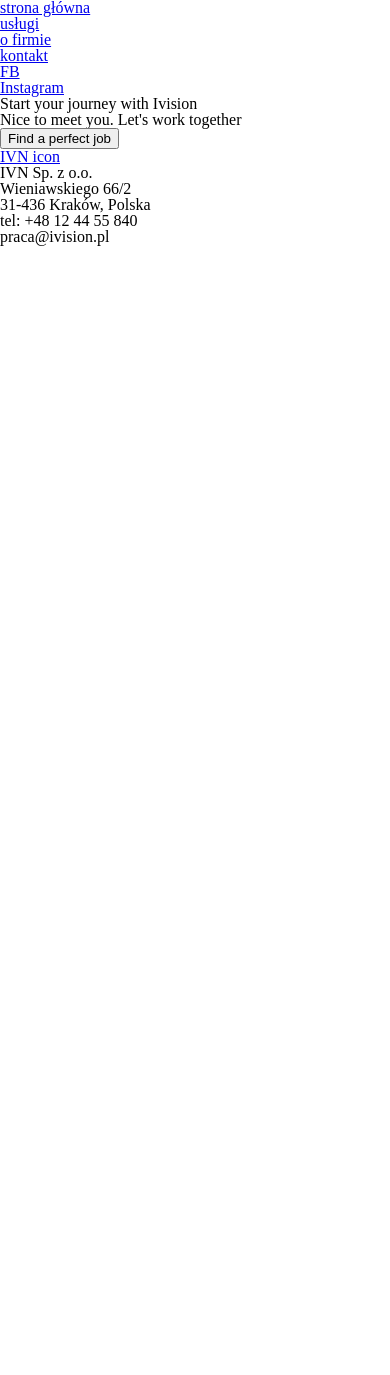
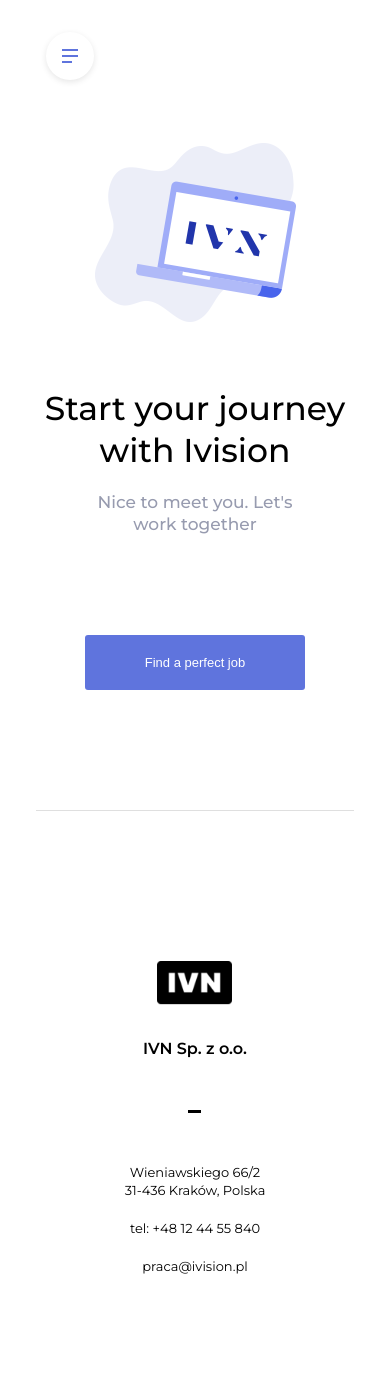
Before and after one commit to erq-programmer/ivision-frontend, a website built with webpack: page src/index.html in a window 390 px wide. Before the commit the page ends 844 px from the top, so only its background shows below. Built offline with nearby package versions, Linux system fonts and the light colour scheme.

Commit message:
Added first page for mobile

```diff
--- a/package.json
+++ b/package.json
@@ -24,6 +24,7 @@
     "node-sass": "^4.14.1",
     "optimize-css-assets-webpack-plugin": "^5.0.3",
     "postcss-loader": "^3.0.0",
+    "prettier": "^2.1.2",
     "sass-loader": "^7.3.1",
     "style-loader": "^0.23.1",
     "webpack": "^4.42.1",
@@ -32,8 +33,7 @@
     "webpack-merge": "^4.2.2"
   },
   "dependencies": {
-    "clean-webpack-plugin": "^2.0.2",
-    "prettier": "^2.1.2"
+    "clean-webpack-plugin": "^2.0.2"
   },
   "browserslist": [
     "last 2 version",
--- a/src/index.html
+++ b/src/index.html
@@ -1,54 +1,65 @@
 <!DOCTYPE html>
 <html lang="en">
-
   <head>
     <meta charset="UTF-8" />
     <meta name="viewport" content="width=device-width, initial-scale=1.0" />
     <meta http-equiv="X-UA-Compatible" content="ie=edge" />
-  <link href="https://fonts.googleapis.com/css2?family=Montserrat:wght@400;500;600&display=swap" rel="stylesheet">
+    <link
+      href="https://fonts.googleapis.com/css2?family=Montserrat:wght@400;500;600&display=swap"
+      rel="stylesheet"
+    />
     <title>ivision</title>
   </head>
 
   <body>
-  <header>
+    <header class="header">
       <nav>
-      <ul>
-        <li><a href="#">strona główna</a></li>
-        <li><a href="#">usługi</a></li>
-        <li><a href="#">o firmie</a></li>
-        <li><a href="#">kontakt</a></li>
+        <button class="hamburger" aria-expanded="false">
+          <span class="sr-only">Otwórz/zamknij menu</span>
+          <span class="hamburger__box">
+            <span class="hamburger__inner"></span>
+          </span>
+        </button>
+        <div class="navigation">
+          <ul class="navigation__list">
+            <li class="navigation__item"><a href="#">strona główna</a></li>
+            <li class="navigation__item"><a href="#">usługi</a></li>
+            <li class="navigation__item"><a href="#">o firmie</a></li>
+            <li class="navigation__item"><a href="#">kontakt</a></li>
           </ul>
+          <ul class="social__list">
+            <li class="social__item"><a href="#">FB</a></li>
+            <li class="social__item"><a href="#">Instagram</a></li>
+          </ul>
+        </div>
       </nav>
-    <section>
-      <ul>
-        <li><a href="#">FB</a></li>
-        <li><a href="#">Instagram</a></li>
+    </header>
+    <main>
+      <section class="hero">
+        <picture class="hero__picture">
+          <source srcset="./assets/image@2x.png" media="(min-width: 600px)" />
+          <img src="./assets/image.png" alt="Laptop ilustration with IVN company logo" />
+        </picture>
+        <h1 class="hero__title">Start your journey with Ivision</h1>
+        <p class="hero__subtitle">Nice to meet you. Let's work together</p>
+        <button class="hero__button">Find a perfect job</button>
+      </section>
+      <aside class="company">
+        <a class="company__link" href="#"
+          ><picture class="company__logo">
+            <source srcset="./assets/PNG_Global@2x.png" media="(min-width: 600px)" />
+            <img src="./assets/PNG_Global.png" alt="IVN logo" /> </picture
+        ></a>
+        <section class="company__details">
+          <h2 class="details__heading">IVN Sp. z o.o.</h2>
+          <ul class="details__list">
+            <li class="details__item">Wieniawskiego 66/2</li>
+            <li class="details__item">31-436 Kraków, Polska</li>
+            <li class="details__item"><a href="tel:+48124455840">tel: +48 12 44 55 840</a></li>
+            <li class="details__item"><a href="mailto:praca@ivision.pl">praca@ivision.pl</a></li>
           </ul>
         </section>
-  </header>
-  <main>
-    <article>
-      <header>
-        <h1>Start your journey with Ivision</h1>
-      </header>
-      <section>
-        <p>Nice to meet you. Let's work together</p>
-        <button>Find a perfect job</button>
-      </section>
-    </article>
-    <footer>
-      <a href="#">IVN icon</a>
-      <h2>IVN Sp. z o.o.</h2>
-      <section>
-        <ul>
-          <li>Wieniawskiego 66/2</li>
-          <li>31-436 Kraków, Polska</li>
-          <li>tel: +48 12 44 55 840</li>
-          <li>praca@ivision.pl</li>
-        </ul>
-      </section>
-    </footer>
+      </aside>
     </main>
   </body>
-
 </html>
--- /dev/null
+++ b/src/js/hamburger-menu.js
@@ -0,0 +1,10 @@
+const hamburger = document.querySelector('.hamburger');
+const nav = document.querySelector('.navigation');
+
+const handleClick = () => {
+  hamburger.classList.toggle('hamburger--active');
+  hamburger.setAttribute('aria-expanded', hamburger.classList.contains('hamburger--active'));
+  nav.classList.toggle('navigation--active');
+};
+
+hamburger.addEventListener('click', handleClick);
--- a/src/js/main.js
+++ b/src/js/main.js
@@ -1 +1 @@
-// Main js file
+import './hamburger-menu';
--- a/src/styles/_mixins.scss
+++ b/src/styles/_mixins.scss
@@ -1,3 +1,4 @@
+// Media queries control
 @mixin for-size($range) {
   $phone-upper-boundary: 600px;
   $tablet-portrait-upper-boundary: 900px;
@@ -26,3 +27,11 @@
     }
   }
 }
+
+// Hamburger menu
+@mixin hamburger-line {
+  width: 1.6rem;
+  height: 0.2rem;
+  background-color: $primary-color;
+  position: absolute;
+}
--- a/src/styles/_variables.scss
+++ b/src/styles/_variables.scss
@@ -1,12 +1,10 @@
-$fontWeights: (
-  regular: 400,
-  medium: 500,
-  semibold: 600,
-);
+// Font Weights
+$regular-weight: 400;
+$medium-weight: 500;
+$semibold-weight: 600;
 
-$colors: (
-  primary: '#5F74DD',
-  secondary: '#979BAF',
-  white: '#FFF',
-  black: '#000',
-);
+// Colors
+$primary-color: #5f74dd;
+$secondary-color: #979baf;
+$white-color: #fff;
+$black-color: #000;
--- a/src/styles/main.scss
+++ b/src/styles/main.scss
@@ -1,7 +1,237 @@
-// Import all _files for one package
-
 @import 'reset';
 @import 'variables';
 @import 'mixins';
 
-// Main style...
+html {
+  font-size: 62.5%; // 1rem => 10px
+}
+
+body {
+  font-size: 1.6rem;
+  box-sizing: border-box;
+  font-family: 'Montserrat', sans-serif;
+  background-color: $white-color;
+  font-weight: $regular-weight;
+  color: $black-color;
+  padding-left: 3.6rem;
+  padding-right: 3.6rem;
+}
+
+.header {
+  padding-top: 2.2rem;
+}
+
+.hamburger {
+  padding: 1rem;
+  display: inline-block;
+  cursor: pointer;
+  background-color: transparent;
+  border: 0;
+  margin: 0;
+
+  .sr-only {
+    border: 0;
+    clip: rect(0, 0, 0, 0);
+    height: 1px;
+    margin: -1px;
+    overflow: hidden;
+    padding: 0;
+    position: absolute;
+    white-space: nowrap;
+    width: 1px;
+  }
+
+  &--active {
+    transform: translatex(calc(50vw - 3.6rem));
+  }
+
+  &__box {
+    width: 48px;
+    height: 48px;
+    display: inline-block;
+    position: relative;
+    border-radius: 50%;
+    box-shadow: 0px 2px 6px #0000001a;
+  }
+
+  &__inner {
+    @include hamburger-line;
+
+    left: 50%;
+    top: 50%;
+    transform: translate(-50%, -50%);
+    transition: background-color 0.1s 0.2s ease-in-out;
+
+    &::before,
+    &::after {
+      @include hamburger-line;
+
+      content: '';
+      left: 0;
+      transition: transform 0.2s 0.2s ease-in-out, width 0.1s linear;
+    }
+
+    &::before {
+      top: -0.6rem;
+    }
+
+    &::after {
+      top: 0.6rem;
+      width: 1rem;
+    }
+  }
+
+  &--active &__inner {
+    background-color: transparent;
+  }
+
+  &--active &__inner:before {
+    transform: translateY(0.6rem) rotate(45deg);
+  }
+
+  &--active &__inner:after {
+    width: 1.6rem;
+    transform: translateY(-0.6rem) rotate(-45deg);
+  }
+}
+
+.hamburger,
+.navigation {
+  transition: transform 0.3s 0.1s ease-in-out, visibility 0s 0.4s;
+}
+
+.navigation {
+  height: 100vh;
+  width: 50vw;
+  background-color: $primary-color;
+  position: absolute;
+  top: 0;
+  left: 0;
+  visibility: hidden;
+  transform: translateX(-50vw);
+
+  &--active {
+    transform: translateX(0px);
+    transition: transform 0.3s 0.1s ease-in-out, visibility 0s 0s;
+    visibility: visible;
+  }
+
+  &__list {
+    margin: 5rem;
+  }
+
+  &__item {
+    margin-bottom: 2rem;
+
+    a {
+      text-decoration: none;
+      color: $black-color;
+    }
+  }
+}
+
+main {
+  display: flex;
+  flex-direction: column;
+  align-items: center;
+}
+
+.hero {
+  display: flex;
+  flex-direction: column;
+  align-items: center;
+  margin-top: 5rem;
+
+  &::after {
+    content: '';
+    left: 0;
+    border-top: 1px solid #dfdfdf;
+    width: 100%;
+    margin: 12rem 0;
+  }
+
+  &__picture {
+    object-position: center;
+  }
+
+  &__title,
+  &__subtitle {
+    font-weight: $medium-weight;
+    text-align: center;
+  }
+
+  &__title {
+    font-size: 3.3rem;
+    line-height: 4.2rem;
+    margin: 6.2rem 0 2rem;
+  }
+
+  &__subtitle {
+    font-size: 1.7rem;
+    line-height: 2.2rem;
+    padding: 0 6rem 10rem;
+    color: $secondary-color;
+  }
+
+  &__button {
+    cursor: pointer;
+    background: $primary-color;
+    font-size: 1.3rem;
+    color: $white-color;
+    padding: 2rem 6rem;
+    border-radius: 0.3rem;
+    border: none;
+    font-weight: $medium-weight;
+  }
+}
+
+.company {
+  text-align: center;
+  padding-bottom: 10rem;
+
+  &__link {
+    display: block;
+    padding: 10px;
+    margin: 20px 0;
+  }
+
+  &__details {
+    font-size: 1.3rem;
+  }
+
+  .details__heading {
+    font-size: 1.6rem;
+    font-weight: $semibold-weight;
+    line-height: 2.2rem;
+
+    &::after {
+      content: '';
+      display: block;
+      left: 0;
+      border-top: 3px solid $black-color;
+      width: 1.3rem;
+      margin: 5rem auto;
+    }
+  }
+
+  .details__list {
+    line-height: 1.8rem;
+
+    a {
+      padding: 1rem;
+      text-decoration: none;
+      color: $black-color;
+    }
+  }
+
+  .details__item {
+    padding-bottom: 2rem;
+
+    &:first-of-type {
+      padding-bottom: 0;
+    }
+    &:last-of-type {
+      padding-bottom: 0;
+    }
+  }
+}
--- a/webpack.common.js
+++ b/webpack.common.js
@@ -6,7 +6,25 @@
     rules: [
       {
         test: /\.html$/,
-        use: ['html-loader'],
+        use: {
+          loader: 'html-loader',
+          options: {
+            attrs: [
+              ':srcset',
+              ':data-srcset',
+              'img:data-src',
+              'img:src',
+              'audio:src',
+              'video:src',
+              'track:src',
+              'embed:src',
+              'source:src',
+              'input:src',
+              'object:data',
+              'script:src',
+            ],
+          },
+        },
       },
       {
         test: /\.(svg|png|jpg|gif)$/,
```
Also changed, not shown: 1 other file. Lines whose indentation alone changed are shown as unchanged.
